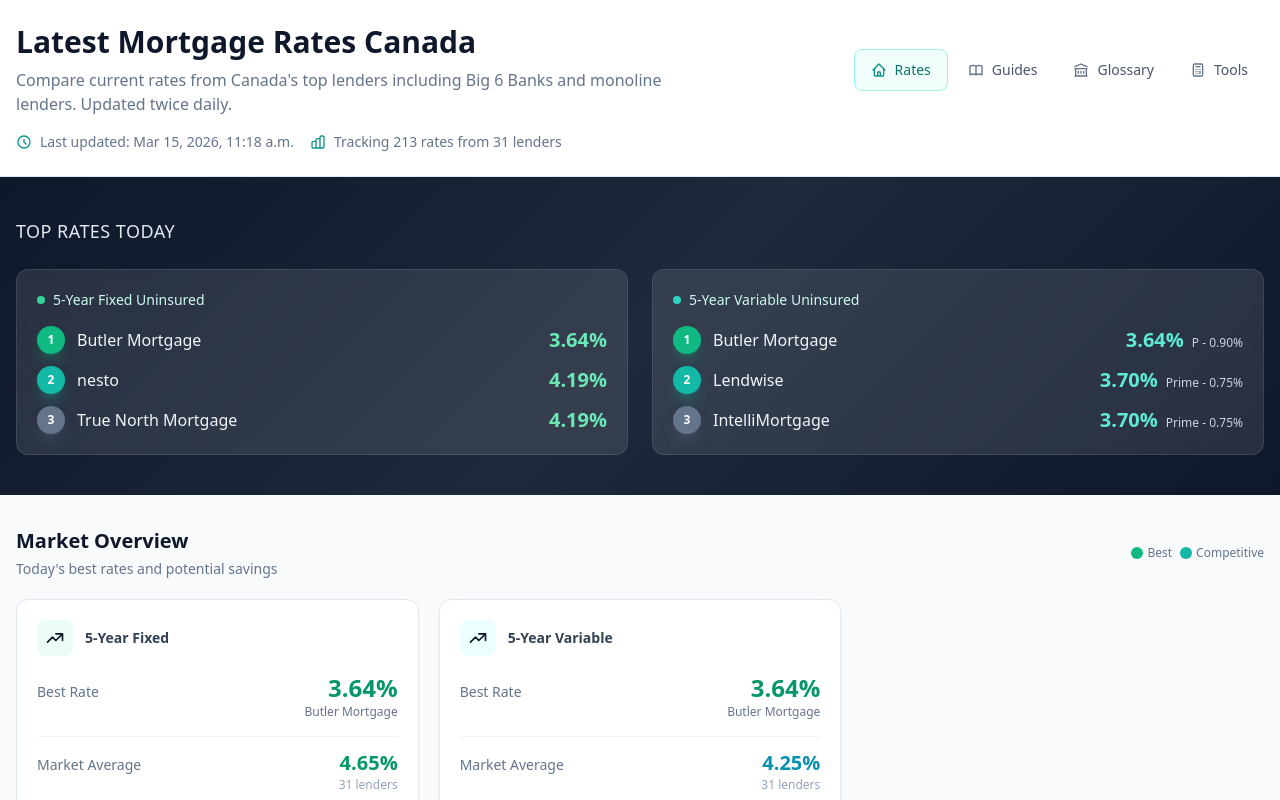
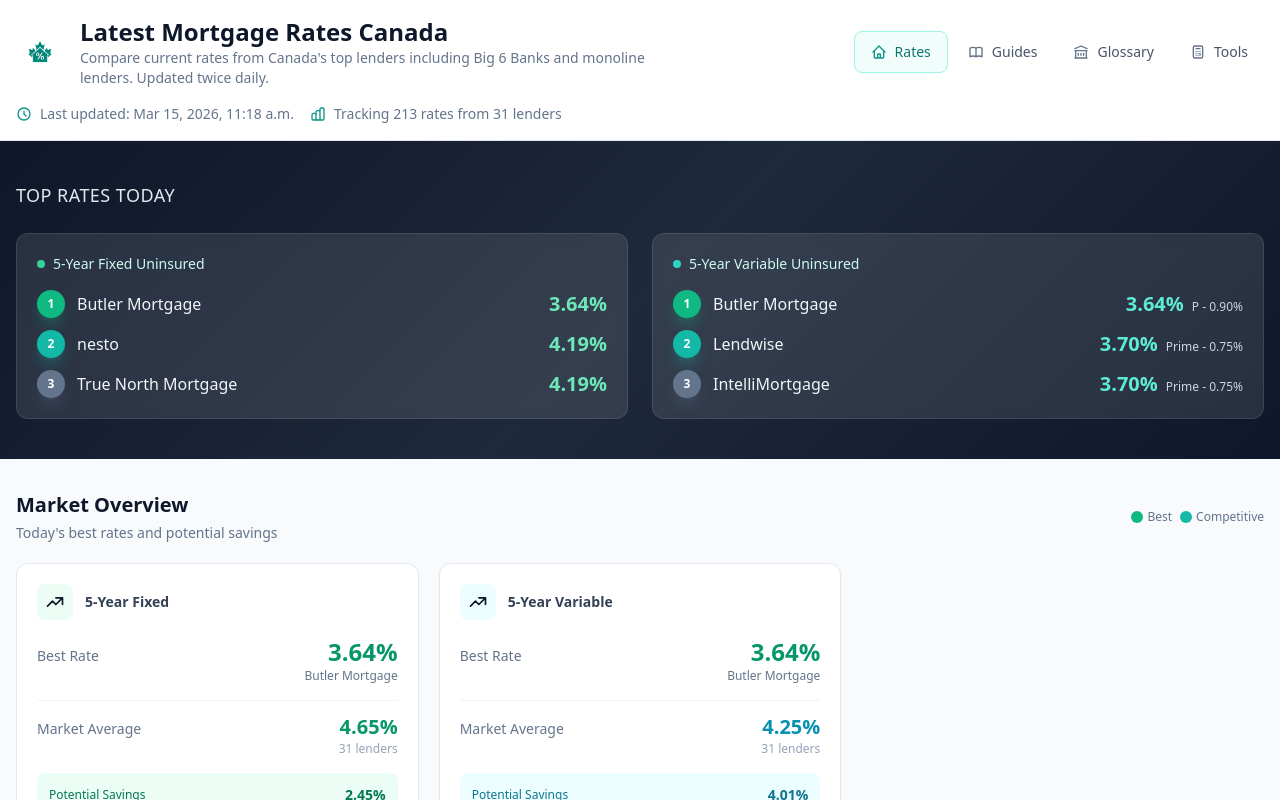
Before and after one commit to drewbotcarrothers/latestmortgagerates, a Next.js app: page / in a window 1280 px wide. Shown: the top 800 px of the page. Built offline with nearby package versions, Linux system fonts and the light colour scheme.

Commit message:
feat: add logo to header, footer, and favicon

```diff
--- a/app/components/Footer.tsx
+++ b/app/components/Footer.tsx
@@ -1,3 +1,4 @@
+import Image from "next/image";
 import Link from "next/link";
 
 interface FooterProps {
@@ -93,12 +94,14 @@ export default function Footer({ showDisclaimer = true }: FooterProps) {
         <div className="grid grid-cols-1 md:grid-cols-2 lg:grid-cols-4 gap-8 mb-10">
           {/* Brand */}
           <div className="lg:col-span-1">
-            <div className="flex items-center gap-2 mb-4">
-              <div className="w-10 h-10 bg-gradient-to-br from-teal-500 to-emerald-600 rounded-xl flex items-center justify-center">
-                <svg className="w-6 h-6 text-white" fill="none" stroke="currentColor" viewBox="0 0 24 24">
-                  <path strokeLinecap="round" strokeLinejoin="round" strokeWidth={2} d="M3 12l2-2m0 0l7-7 7 7M5 10v10a1 1 0 001 1h3m10-11l2 2m-2-2v10a1 1 0 01-1 1h-3m-6 0a1 1 0 001-1v-4a1 1 0 011-1h2a1 1 0 011 1v4a1 1 0 001 1m-6 0h6" />
-                </svg>
-              </div>
+            <div className="flex items-center gap-3 mb-4">
+              <Image
+                src="/logo.png"
+                alt="Latest Mortgage Rates Canada"
+                width={40}
+                height={40}
+                className="rounded-lg"
+              />
               <div>
                 <h3 className="font-bold text-white text-lg">LatestMortgageRates.ca</h3>
               </div>
--- a/app/layout.tsx
+++ b/app/layout.tsx
@@ -13,6 +13,11 @@ export const metadata: Metadata = {
   alternates: {
     canonical: "https://latestmortgagerates.ca",
   },
+  icons: {
+    icon: "/logo.png",
+    shortcut: "/logo.png",
+    apple: "/logo.png",
+  },
   openGraph: {
     title: "Latest Mortgage Rates Canada",
     description: "Compare the latest mortgage rates from Canada's top lenders including Big 5 banks and monoline lenders. Updated daily.",
@@ -22,7 +27,7 @@ export const metadata: Metadata = {
     type: "website",
     images: [
       {
-        url: "https://latestmortgagerates.ca/og-image.png",
+        url: "https://latestmortgagerates.ca/logo.png",
         width: 1200,
         height: 630,
         alt: "Latest Mortgage Rates Canada - Compare Rates from Top Lenders",
@@ -34,7 +39,7 @@ export const metadata: Metadata = {
     title: "Latest Mortgage Rates Canada",
     description: "Compare the latest mortgage rates from Canada's top lenders. Updated daily.",
     creator: "@latestmortgage",
-    images: ["https://latestmortgagerates.ca/og-image.png"],
+    images: ["https://latestmortgagerates.ca/logo.png"],
   },
   robots: {
     index: true,
--- a/app/page.tsx
+++ b/app/page.tsx
@@ -1,6 +1,7 @@
 "use client";
 
 import { useState, useMemo, useEffect } from "react";
+import Image from "next/image";
 import Link from "next/link";
 import RateFilters from "./components/RateFilters";
 import RateComparisonTable from "./components/RateComparisonTable";
@@ -119,15 +120,27 @@ export default function Home() {
 
       {/* Header */}
       <header className="bg-white border-b border-slate-200">
-        <div className="max-w-7xl mx-auto px-4 py-6">
+        <div className="max-w-7xl mx-auto px-4 py-4">
           <div className="flex items-center justify-between">
-            <div>
-              <h1 className="text-3xl font-bold text-slate-900">
-                Latest Mortgage Rates Canada
-              </h1>
-              <p className="text-slate-500 mt-2 max-w-2xl">
-                Compare current rates from Canada's top lenders including Big 6 Banks and monoline lenders. Updated twice daily.
-              </p>
+            <div className="flex items-center gap-4">
+              <Link href="/" className="flex-shrink-0">
+                <Image
+                  src="/logo.png"
+                  alt="Latest Mortgage Rates Canada"
+                  width={48}
+                  height={48}
+                  className="rounded-lg"
+                  priority
+                />
+              </Link>
+              <div>
+                <h1 className="text-2xl font-bold text-slate-900">
+                  Latest Mortgage Rates Canada
+                </h1>
+                <p className="text-slate-500 text-sm max-w-xl">
+                  Compare current rates from Canada's top lenders including Big 6 Banks and monoline lenders. Updated twice daily.
+                </p>
+              </div>
             </div>
             <Navigation currentPage="rates" />
           </div>
```
Also changed, not shown: Latest Mortgage Rates Logo.png (added), public/logo.png (added).
